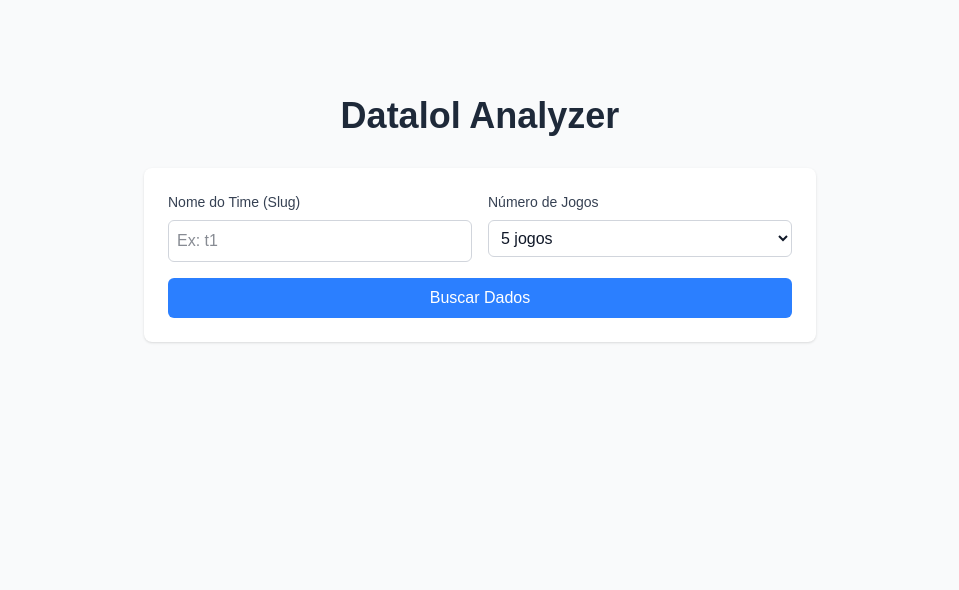
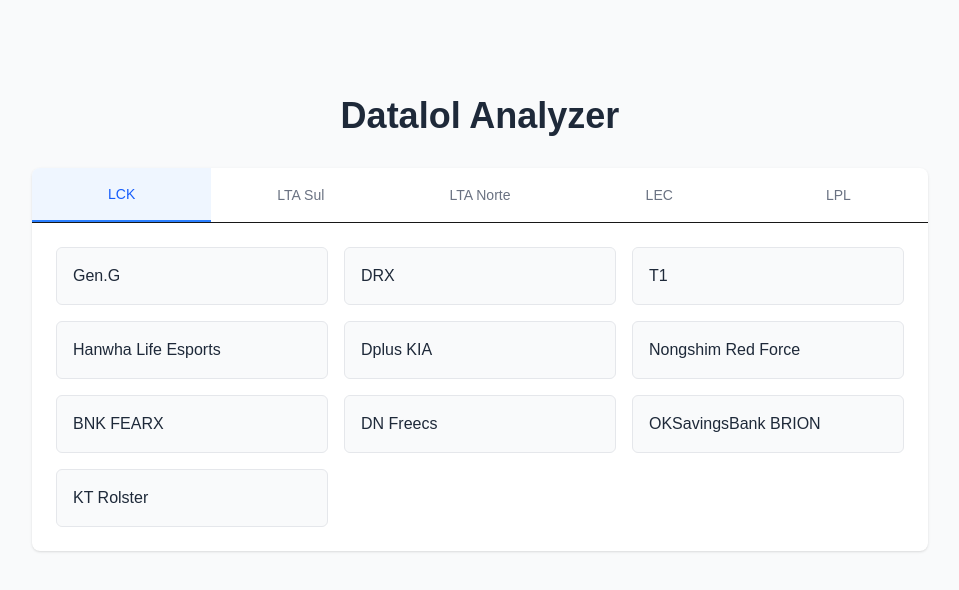
Before and after one commit to ericjf/datalolanalyzer, a Next.js app: page / in a window 1280 px wide. Shown: the top 590 px of the page, without its empty margins (160-1119 px from the left). Built offline with nearby package versions, Linux system fonts and the light colour scheme.

Commit message:
feat: implementação das abas por liga e correção do bug na seleção de jogos

```diff
--- a/src/app/page.tsx
+++ b/src/app/page.tsx
@@ -1,25 +1,116 @@
 'use client';
 
-import { useState } from 'react';
+import { useState, useEffect } from 'react';
 import { getTeamStats, TeamSideStats } from '../services/teamService';
 
+interface Team {
+  name: string;
+  slug: string;
+}
+
+interface League {
+  name: string;
+  teams: Team[];
+}
+
+const leagues: League[] = [
+  {
+    name: 'LCK',
+    teams: [
+      { name: 'Gen.G', slug: 'geng' },
+      { name: 'DRX', slug: 'dragonx' },
+      { name: 'T1', slug: 't1' },
+      { name: 'Hanwha Life Esports', slug: 'hanwha-life-esports' },
+      { name: 'Dplus KIA', slug: 'dplus-kia' },
+      { name: 'Nongshim Red Force', slug: 'nongshim-red-force' },
+      { name: 'BNK FEARX', slug: 'fearx' },
+      { name: 'DN Freecs', slug: 'dn-freecs' },
+      { name: 'OKSavingsBank BRION', slug: 'fredit-brion' },
+      { name: 'KT Rolster', slug: 'kt-rolster' }
+    ]
+  },
+  {
+    name: 'LTA Sul',
+    teams: [
+      { name: 'Leviatan Esports', slug: 'leviatan-esports-league-of-legends' },
+      { name: 'FURIA Esports', slug: 'furia-uppercut' },
+      { name: 'LOUD', slug: 'loud' },
+      { name: 'RED Canids', slug: 'red-canids' },
+      { name: 'paiN Gaming', slug: 'pain-gaming' },
+      { name: 'Fluxo W7M', slug: 'fluxo-w7m' },
+      { name: 'Vivo Keyd Stars', slug: 'vivo-keyd-stars' },
+      { name: 'Isurus Estral', slug: 'isurus-estral' }
+    ]
+  },
+  {
+    name: 'LTA Norte',
+    teams: [
+      { name: 'FlyQuest', slug: 'flyquest' },
+      { name: 'Cloud9', slug: 'cloud9' },
+      { name: '100 Thieves', slug: '100-thieves' },
+      { name: 'Disguised', slug: 'disguised-league-of-legends' },
+      { name: 'Dignitas', slug: 'dignitas' },
+      { name: 'Team Liquid', slug: 'liquid' },
+      { name: 'LYON', slug: 'lyon' },
+      { name: 'Shopify Rebellion', slug: 'shopify-rebellion-league-of-legends' }
+    ]
+  },
+  {
+    name: 'LEC',
+    teams: [
+      { name: 'SK Gaming', slug: 'sk-gaming' },
+      { name: 'Karmine Corp', slug: 'karmine-corp-academy' },
+      { name: 'Fnatic', slug: 'fnatic' },
+      { name: 'Team Vitality', slug: 'vitality' },
+      { name: 'Team Heretics', slug: 'team-heretics' },
+      { name: 'BDS', slug: 'bds' },
+      { name: 'G2 Esports', slug: 'g2-esports' },
+      { name: 'Movistar KOI', slug: 'mad-lions-league-of-legends' },
+      { name: 'GIANTX', slug: 'giantx' },
+      { name: 'Rogue', slug: 'rogue' }
+    ]
+  },
+  {
+    name: 'LPL',
+    teams: [
+      { name: 'Top Esports', slug: 'top-esports' },
+      { name: 'Invictus Gaming', slug: 'invictus-gaming' },
+      { name: 'Weibo Gaming', slug: 'weibo-gaming-league-of-legends' },
+      { name: 'Bilibili Gaming', slug: 'bilibili-gaming' },
+      { name: 'Anyone\'s Legend', slug: 'anyone-s-legend' },
+      { name: 'Team WE', slug: 'we' },
+      { name: 'Ultra Prime', slug: 'ultra-prime' },
+      { name: 'FunPlus Phoenix', slug: 'funplus-phoenix' },
+      { name: 'JD Gaming', slug: 'qg-reapers' },
+      { name: 'Ninjas in Pyjamas', slug: 'ninjas-in-pyjamas' },
+      { name: 'ThunderTalk Gaming', slug: 'tt' },
+      { name: 'LGD Gaming', slug: 'lgd-gaming' },
+      { name: 'Royal Never Give Up', slug: 'royal-never-give-up' },
+      { name: 'EDward Gaming', slug: 'edward-gaming' },
+      { name: 'Oh My God', slug: 'omg' },
+      { name: 'LNG Esports', slug: 'lng-esports' }
+    ]
+  }
+];
+
 export default function Home() {
+  const [activeLeague, setActiveLeague] = useState(0);
   const [teamSlug, setTeamSlug] = useState('');
   const [gamesCount, setGamesCount] = useState(5);
   const [teamData, setTeamData] = useState<TeamSideStats[] | null>(null);
   const [loading, setLoading] = useState(false);
   const [error, setError] = useState<string | null>(null);
 
-  const handleSubmit = async (e: React.FormEvent) => {
-    e.preventDefault();
+  const handleTeamClick = async (slug: string, count?: number) => {
+    setTeamSlug(slug);
     setLoading(true);
     setError(null);
 
     try {
-      const data = await getTeamStats(teamSlug, gamesCount);
+      const data = await getTeamStats(slug, count || gamesCount);
       setTeamData(data);
     } catch (err) {
-      setError('Erro ao buscar dados do time. Verifique o slug e tente novamente.');
+      setError('Erro ao buscar dados do time. Tente novamente.');
       console.error(err);
     } finally {
       setLoading(false);
@@ -160,32 +251,57 @@ export default function Home() {
         Datalol Analyzer
       </h1>
 
-      <div className="w-full max-w-2xl">
-        <form onSubmit={handleSubmit} className="space-y-4 bg-white p-6 rounded-lg shadow-sm">
-          <div className="grid grid-cols-1 md:grid-cols-2 gap-4">
-            <div>
-              <label htmlFor="teamSlug" className="block text-sm font-medium mb-2 text-gray-700">
-                Nome do Time (Slug)
-              </label>
-              <input
-                type="text"
-                id="teamSlug"
-                value={teamSlug}
-                onChange={(e) => setTeamSlug(e.target.value)}
-                placeholder="Ex: t1"
-                className="w-full p-2 border border-gray-300 rounded-md focus:outline-none focus:ring-2 focus:ring-blue-500 text-gray-900 bg-white"
-                disabled={loading}
-              />
+      <div className="w-full max-w-4xl space-y-8">
+        {/* Abas das Ligas */}
+        <div className="bg-white rounded-lg shadow-sm overflow-hidden">
+          <div className="flex border-b">
+            {leagues.map((league, index) => (
+              <button
+                key={league.name}
+                onClick={() => setActiveLeague(index)}
+                className={`flex-1 py-4 px-6 text-sm font-medium transition-colors ${
+                  activeLeague === index
+                    ? 'bg-blue-50 text-blue-600 border-b-2 border-blue-500'
+                    : 'text-gray-500 hover:text-gray-700 hover:bg-gray-50'
+                }`}
+              >
+                {league.name}
+              </button>
+            ))}
           </div>
 
-            <div>
+          {/* Lista de Times */}
+          <div className="p-6">
+            <div className="grid grid-cols-1 md:grid-cols-2 lg:grid-cols-3 gap-4">
+              {leagues[activeLeague].teams.map((team) => (
+                <button
+                  key={team.slug}
+                  onClick={() => handleTeamClick(team.slug)}
+                  className="p-4 text-left bg-gray-50 rounded-md border border-gray-200 hover:border-blue-500 hover:bg-blue-50 transition-colors"
+                >
+                  <h3 className="font-medium text-gray-800">{team.name}</h3>
+                </button>
+              ))}
+            </div>
+          </div>
+        </div>
+
+        {/* Seletor de Número de Jogos */}
+        {teamData && (
+          <div className="bg-white p-4 rounded-lg shadow-sm">
             <label htmlFor="gamesCount" className="block text-sm font-medium mb-2 text-gray-700">
               Número de Jogos
             </label>
             <select
               id="gamesCount"
               value={gamesCount}
-                onChange={(e) => setGamesCount(Number(e.target.value))}
+              onChange={(e) => {
+                const newGamesCount = Number(e.target.value);
+                setGamesCount(newGamesCount);
+                if (teamSlug) {
+                  handleTeamClick(teamSlug, newGamesCount);
+                }
+              }}
               className="w-full p-2 border border-gray-300 rounded-md focus:outline-none focus:ring-2 focus:ring-blue-500 text-gray-900 bg-white"
               disabled={loading}
             >
@@ -195,16 +311,7 @@ export default function Home() {
               <option value="20">20 jogos</option>
             </select>
           </div>
-          </div>
-
-          <button
-            type="submit"
-            className="w-full bg-blue-500 text-white p-2 rounded-md hover:bg-blue-600 transition-colors disabled:bg-blue-300"
-            disabled={loading}
-          >
-            {loading ? 'Carregando...' : 'Buscar Dados'}
-          </button>
-        </form>
+        )}
 
         {error && (
           <div className="mt-4 p-4 bg-red-100 text-red-700 rounded-md">
@@ -212,9 +319,17 @@ export default function Home() {
           </div>
         )}
 
+        {loading && (
+          <div className="text-center py-4">
+            <p className="text-gray-600">Carregando dados do time...</p>
+          </div>
+        )}
+
         {teamData && (
           <div className="mt-8 space-y-6">
-            <h2 className="text-2xl font-semibold mb-4 text-gray-800">Estatísticas do Time</h2>
+            <h2 className="text-2xl font-semibold mb-4 text-gray-800">
+              Estatísticas {leagues[activeLeague].teams.find(t => t.slug === teamSlug)?.name}
+            </h2>
             {renderTotalStats(teamData)}
             <div className="grid grid-cols-1 md:grid-cols-2 gap-6">
               {teamData.map(renderSideStats)}
--- /dev/null
+++ b/src/data/teams.json
@@ -0,0 +1,16 @@
+{
+  "teams": [
+    {
+      "name": "T1",
+      "slug": "t1",
+      "region": "LCK",
+      "isActive": true
+    },
+    {
+      "name": "Cloud9",
+      "slug": "cloud9",
+      "region": "LCS",
+      "isActive": true
+    }
+  ]
+}
--- a/src/services/teamService.ts
+++ b/src/services/teamService.ts
@@ -1,4 +1,5 @@
 import { API_CONFIG } from '../config/api';
+import teamsData from '../data/teams.json';
 
 export interface TeamSideStats {
   name: string;
@@ -27,22 +28,98 @@ export interface TeamSideStats {
   damage_per_minute: number;
 }
 
+export interface Team {
+  name: string;
+  slug: string;
+  region: string;
+  isActive: boolean;
+}
+
 export type TeamStats = TeamSideStats[];
 
-export async function getTeamStats(teamSlug: string, games: number = 5): Promise<TeamStats> {
+export const getTeamStats = async (teamSlug: string, games: number = 5): Promise<TeamStats> => {
+  const url = `${API_CONFIG.baseUrl}${API_CONFIG.endpoints.teamStats.replace('{teamSlug}', teamSlug)}?games=${games}`;
+  const response = await fetch(url);
+
+  if (!response.ok) {
+    throw new Error('Erro ao buscar dados do time');
+  }
+
+  const data = await response.json();
+  return data;
+};
+
+export const getAllTeams = (): Team[] => {
+  return teamsData.teams;
+};
+
+export const getTeamBySlug = (slug: string): Team | undefined => {
+  return teamsData.teams.find(team => team.slug === slug);
+};
+
+export const validateTeamSlug = async (slug: string): Promise<boolean> => {
   try {
-    const url = `${API_CONFIG.baseUrl}${API_CONFIG.endpoints.teamStats.replace('{teamSlug}', teamSlug)}?games=${games}`;
+    const url = `${API_CONFIG.baseUrl}${API_CONFIG.endpoints.teamStats.replace('{teamSlug}', slug)}?games=1`;
+    const response = await fetch(url);
+    const data = await response.json();
 
+    // Se retornar um array, significa que o time existe
+    return Array.isArray(data);
+  } catch (error) {
+    return false;
+  }
+};
+
+export const addTeam = async (name: string, slug: string, region: string): Promise<boolean> => {
+  // Primeiro valida se o time existe na API
+  const isValid = await validateTeamSlug(slug);
+  if (!isValid) {
+    return false;
+  }
+
+  // Verifica se o time já existe no nosso banco
+  const existingTeam = getTeamBySlug(slug);
+  if (existingTeam) {
+    return false;
+  }
+
+  // Adiciona o novo time
+  const newTeam: Team = {
+    name,
+    slug,
+    region,
+    isActive: true
+  };
+
+  teamsData.teams.push(newTeam);
+  return true;
+};
+
+export interface TeamInfo {
+  name: string;
+  slug: string;
+}
+
+export async function getTeamInfo(teamSlug: string): Promise<TeamInfo> {
+  const url = `${API_CONFIG.baseUrl}${API_CONFIG.endpoints.teamStats.replace('{teamSlug}', teamSlug)}?games=1`;
+
+  try {
     const response = await fetch(url);
-
     if (!response.ok) {
-      throw new Error(`HTTP error! status: ${response.status}`);
+      throw new Error('Erro ao buscar informações do time');
     }
-
     const data = await response.json();
-    return data;
+    // O nome do time está no primeiro item do array
+    return {
+      name: data[0]?.team_name || teamSlug,
+      slug: teamSlug
+    };
   } catch (error) {
-    console.error('Error fetching team data:', error);
-    throw error;
+    console.error('Erro ao buscar informações do time:', error);
+    // Em caso de erro, retorna o slug como nome
+    return {
+      name: teamSlug,
+      slug: teamSlug
+    };
   }
 }
```
Lines whose indentation alone changed are shown as unchanged.
